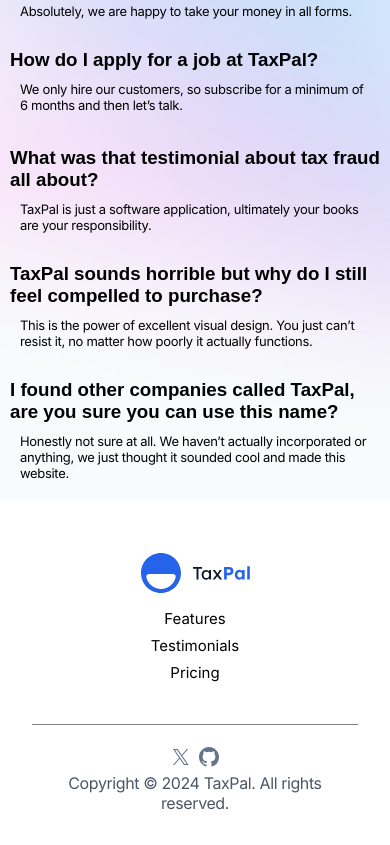
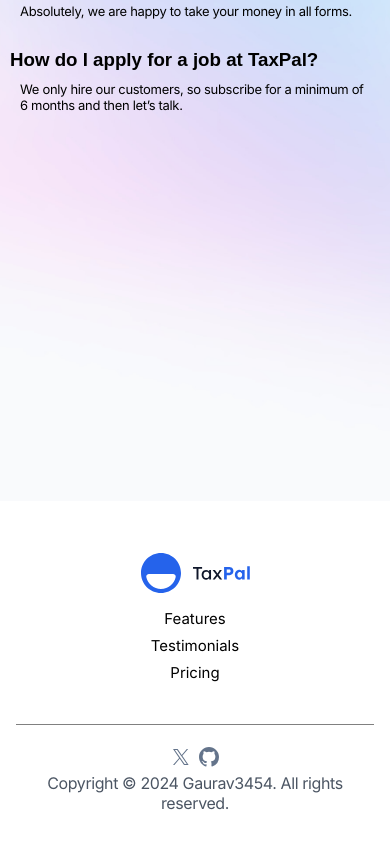
Before and after one commit to Gaurav3454/taxpal-p1-css, a plain HTML site: page index.html in a window 390 px wide. Shown: the part 7955-8800 px from the top of the page. Drawn offline with Linux system fonts and the light colour scheme; a web font is replaced by a local one.

Commit message:
FAQ fixed

```diff
--- a/index.html
+++ b/index.html
@@ -468,7 +468,7 @@
               </ul>
             </li>
           </ul>
-          <ul class="question-ul">
+          <ul class="question-ul hide">
             <li>
               <ul class="ul-col">
                 <li>
@@ -504,7 +504,7 @@
               </ul>
             </li>
           </ul>
-          <ul class="question-ul">
+          <ul class="question-ul hide">
             <li>
               <ul class="ul-col">
                 <li>
@@ -554,7 +554,7 @@
       </div>
       <div class="footer-b">
         <div class="footer-ba">
-          <p>Copyright © 2024 TaxPal. All rights reserved.</p>
+          <p>Copyright © 2024 Gaurav3454. All rights reserved.</p>
           <div>
             <img src="images/svgexport-14.svg" alt="" />
             <img src="images/svgexport-15.svg" alt="" />
--- a/style.css
+++ b/style.css
@@ -577,7 +577,9 @@ font-size: 16px;
   max-width: 75rem;
   margin-top: 20px;
 }
-
+.hide{
+  display: none;
+}
 
 
 
```
